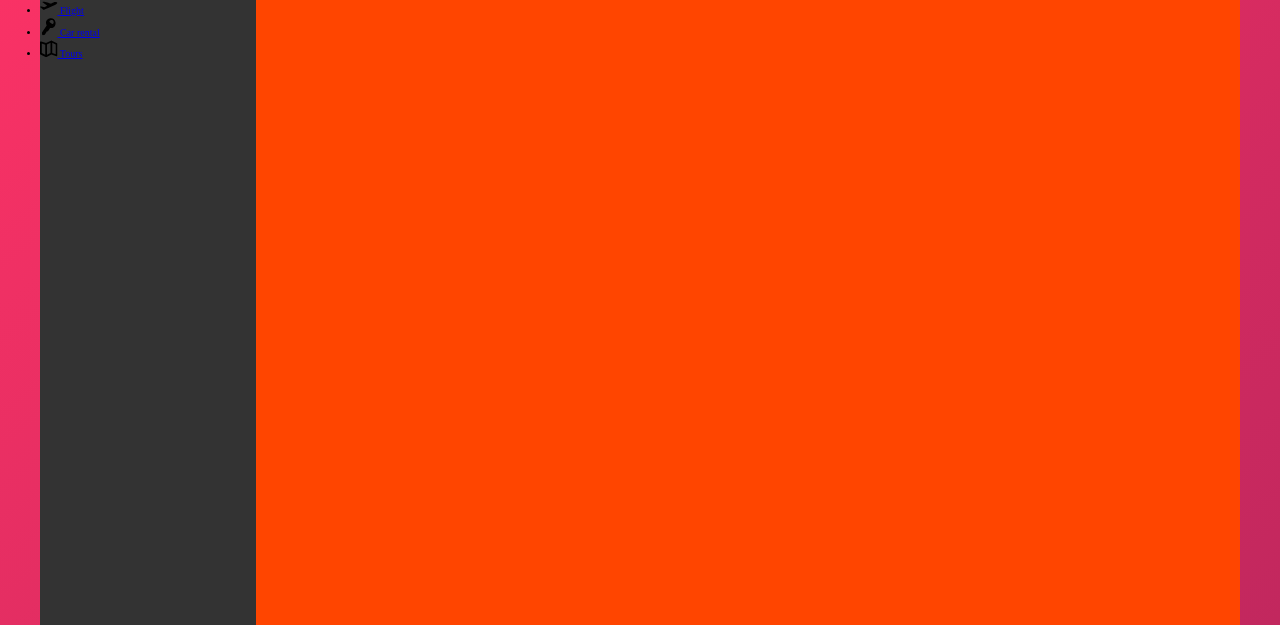
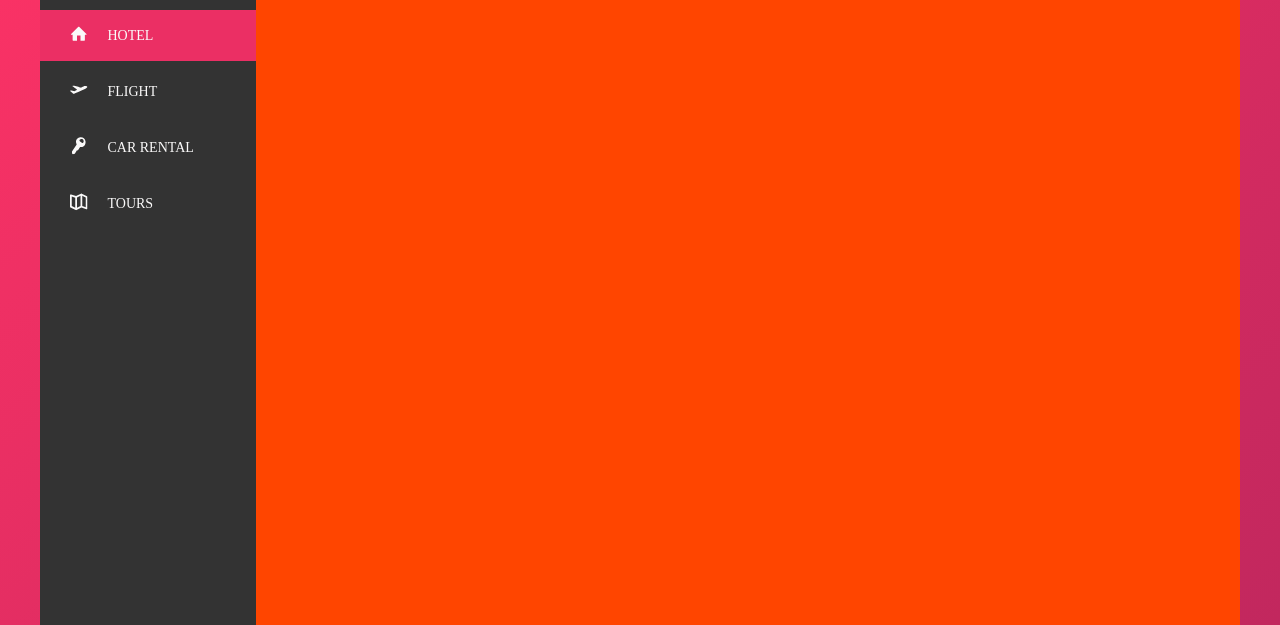
Before and after one commit to mlavagni/trillo, a website: page index.html in a window 1280 px wide. Shown: the part 175-800 px from the top of the page. Drawn offline with Linux system fonts and the light colour scheme.

Commit message:
finish side navigation

```diff
--- a/index.html
+++ b/index.html
@@ -59,7 +59,7 @@
       <div class="content">
         <nav class="sidebar">
           <ul class="side-nav">
-            <li class="side-nav__item">
+            <li class="side-nav__item side-nav__item--active">
               <a href="#" class="side-nav__link">
                 <svg class="side-nav__icon">
                   <use xlink:href="img/sprite.svg#icon-home"></use>
--- a/sass/_components.scss
+++ b/sass/_components.scss
@@ -121,15 +121,59 @@
 //Side Navigation
 
 .side-nav {
+  font-size: 1.4rem;
+  list-style: none;
+  margin-top: 3.5rem;
+
   &__item {
+    position: relative;
+
+    &:not(:last-child) {
+      margin-bottom: 0.5rem;
+    }
   }
 
-  &__link {
+  &__item::before {
+    content: "";
+    position: absolute;
+    top: 0;
+    left: 0;
+    height: 100%;
+    width: 3px;
+    background-color: var(--color-primary);
+    transform: scaleY(0);
+    transition: transform 1s, width 0.4s cubic-bezier(1, 0, 0, 1) 0.2s,
+      background-color 0.1s;
+  }
+
+  &__item:hover::before,
+  &__item--active::before {
+    transform: scaleY(1);
+    width: 100%;
+  }
+
+  &__item:active::before {
+    background-color: var(--color-primary-light);
+  }
+
+  &__link,
+  &:visited {
+    color: var(--color-grey-light-1);
+    text-decoration: none;
+    text-transform: uppercase;
+    display: block;
+    padding: 1.5rem 3rem;
+    display: flex;
+    text-align: center;
+    position: relative;
+    z-index: 10;
   }
 
   &__icon {
     width: 1.75rem;
     height: 1.75rem;
+    margin-right: 2rem;
+    fill: currentColor;
   }
 }
 
```
Also changed, not shown: css/style.css.
